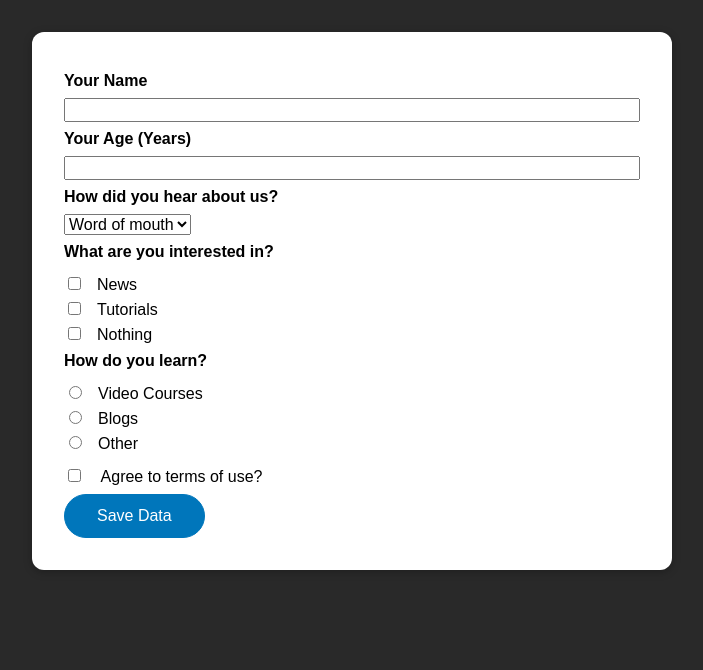
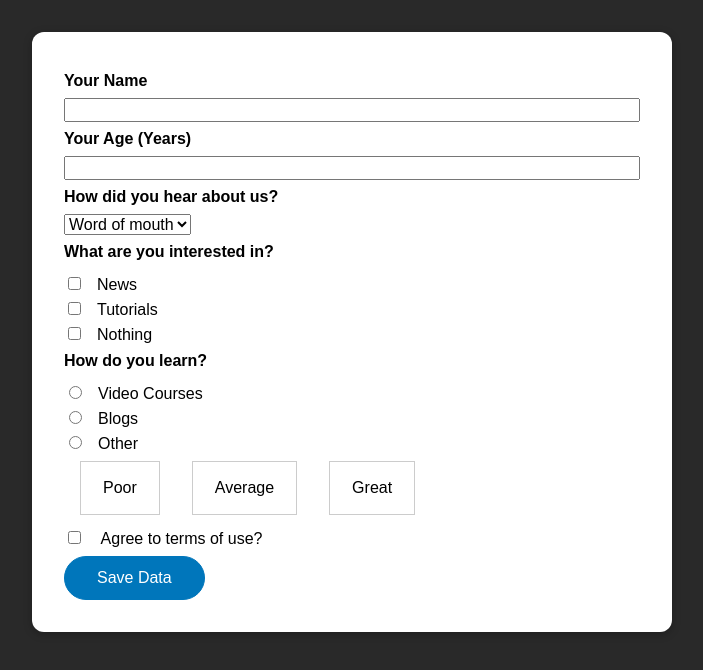
Before and after one commit to VictoriyaK19/forms-01-starting-setup, a Vue app: page / in a window 1280 px wide. Shown: the top 670 px of the page, without its empty margins (288-991 px from the left). Built offline with nearby package versions, Linux system fonts and the light colour scheme; the HTML template or start-up script is replaced by a standard one.

Commit message:
Building a Custom Control Componen

```diff
--- /dev/null
+++ b/src/components/RatingControl.vue
@@ -0,0 +1,55 @@
+<template>
+    <ul>
+        <li :class="{active: activeOption === 'poor'}"><button type="button" @click="activate('poor')">Poor</button></li>
+        <li :class="{active: activeOption === 'average'}"><button type="button" @click="activate('average')">Average</button></li>
+        <li :class="{active: activeOption === 'great'}"><button type="button" @click="activate('great')">Great</button></li>
+    </ul>
+</template>
+
+<script>
+export default {
+    data() {
+        return {
+            activeOption: null,
+        };
+    },
+    methods: {
+        activate(option) {
+            this.activeOption = option;
+        }
+    }
+}
+</script>
+
+<style scoped>
+.active {
+    border-color: rgb(156, 62, 156);
+}
+
+.active button {
+    color: rgb(156, 62, 156);
+}
+
+ul {
+    list-style: none;
+    margin: 0.5rem 0;
+    padding: 0;
+    display: flex;
+}
+
+li {
+    margin:  0 1rem;
+    border: 1px solid #ccc;
+    padding: 1rem;
+    display: flex;
+    justify-content: center;
+    align-items: center;
+}
+
+button {
+    font: inherit;
+    border: none;
+    background-color: transparent;
+    cursor: pointer;
+}
+</style>
--- a/src/components/TheForm.vue
+++ b/src/components/TheForm.vue
@@ -71,6 +71,9 @@
         <label for="how-other">Other</label>
       </div>
     </div>
+    <div class="dorm-control">
+      <rating-control></rating-control>
+    </div>
     <div class="form-control">
       <input type="checkbox" id="confirm-terms" name="confirm-terms" v-model="confirm"/>
       <label for="confirm-terms"> Agree to terms of use?</label>
@@ -82,7 +85,12 @@
 </template>
 
 <script>
+import RatingControl from '@/components/RatingControl';
+
 export default {
+  components: {
+    RatingControl
+  },
   data() {
     return {
       userName: "",
```
